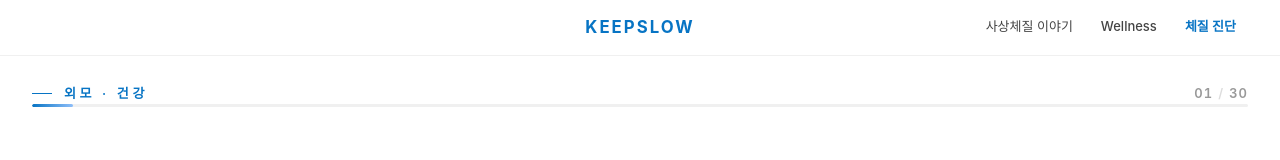
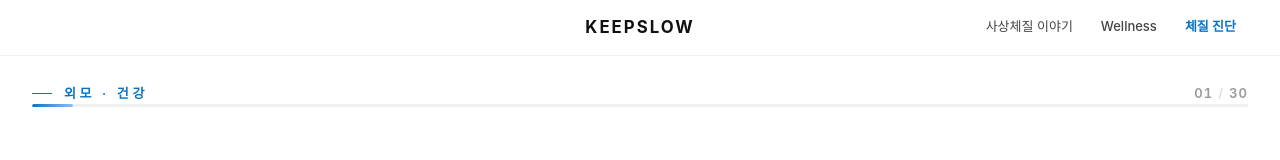
Before and after one commit to mhjo-prog/ezema-web, a React (Vite) app: page /quiz in a window 1280 px wide. Shown: the top 160 px of the page. Built offline with nearby package versions, Linux system fonts and the light colour scheme; no server answers; a web font is replaced by a local one.

Commit message:
fix: 헤더 및 버튼 색상 검은색으로 변경

```diff
--- a/src/components/Header.tsx
+++ b/src/components/Header.tsx
@@ -58,7 +58,7 @@ export default function Header({ onQuizStart }: HeaderProps) {
           fontWeight: 700,
           fontSize: "1.05rem",
           letterSpacing: "0.12em",
-          color: logoColor,
+          color: "#111111",
           textTransform: "uppercase",
           userSelect: "none",
           padding: "0 16px",
--- a/src/pages/LandingPage.tsx
+++ b/src/pages/LandingPage.tsx
@@ -283,7 +283,7 @@ export default function LandingPage({ onStart }: Props) {
           >
             <div style={{ display: "flex", alignItems: "center", gap: "10px", marginBottom: "16px" }}>
               <div style={{ width: "4px", height: "18px", background: "#0774C4", borderRadius: "2px" }} />
-              <span style={{ fontSize: "12px", fontWeight: 600, letterSpacing: "0.2em", textTransform: "uppercase", color: "#0774C4" }}>
+              <span style={{ fontSize: "12px", fontWeight: 600, letterSpacing: "0.2em", textTransform: "uppercase", color: "#111111" }}>
                 Sasang Constitution
               </span>
             </div>
@@ -405,12 +405,12 @@ export default function LandingPage({ onStart }: Props) {
                 marginTop: "8px",
                 padding: "15px 40px",
                 borderRadius: "50px",
-                background: "#0774C4",
+                background: "#111111",
                 color: "#ffffff",
                 fontSize: "0.9375rem",
                 fontWeight: 600,
                 letterSpacing: "0.02em",
-                boxShadow: "0 4px 16px rgba(7,116,196,0.25)",
+                boxShadow: "0 4px 16px rgba(0,0,0,0.25)",
               }}
             >
               내 체질 알아보기
```
